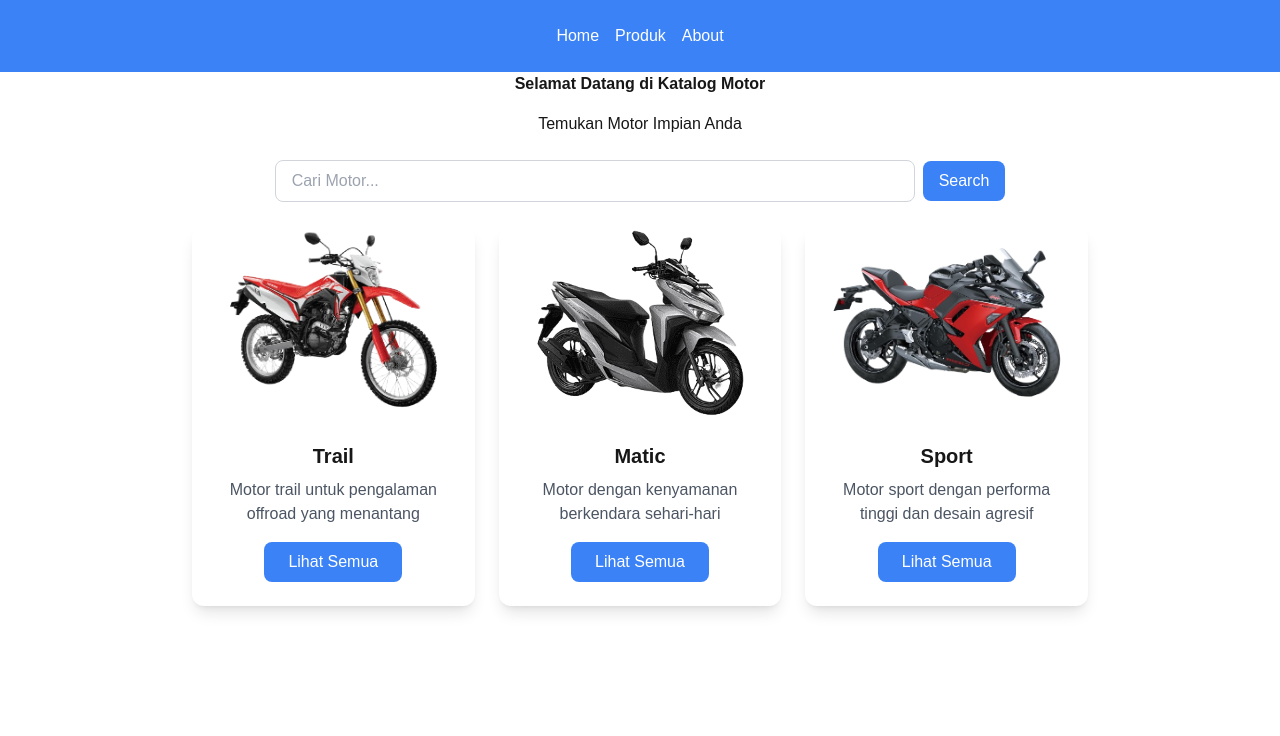
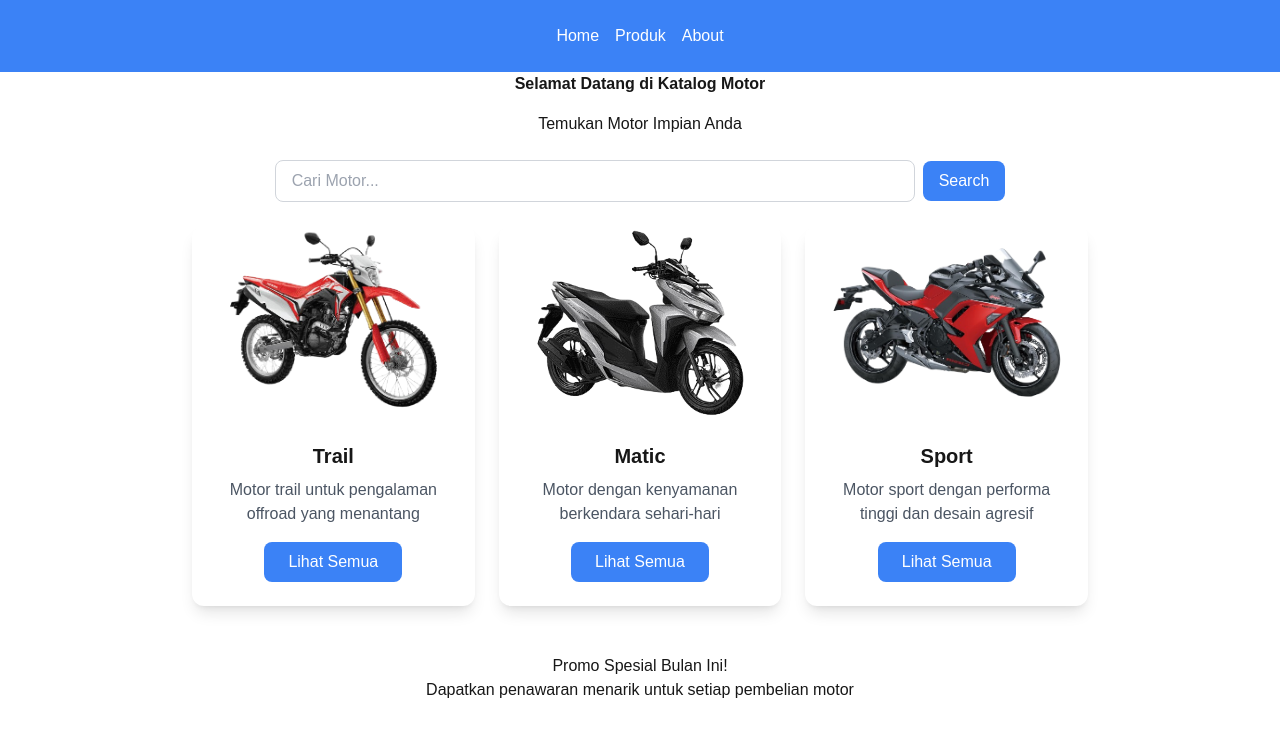
Before and after one commit to TriSasongko/GALACTRI, a Next.js app: page / in a window 1280 px wide. Shown: the top 736 px of the page. Built offline with nearby package versions, Linux system fonts and the light colour scheme.

Commit message:
tri: Menambahkan judul dan deskripsi promo

```diff
--- a/app/page.tsx
+++ b/app/page.tsx
@@ -77,6 +77,14 @@ export default function Home() {
           </div>
         </div>
       </div>
+
+      {/* Banner Promo */}
+      <div className="mt-12 mb-8">
+        <div>
+          <h2>Promo Spesial Bulan Ini!</h2>
+          <p>Dapatkan penawaran menarik untuk setiap pembelian motor</p>
+        </div>
+      </div>
     </div>
   );
 }
```
Also changed, not shown: 1 other file (tests, documents, lock files or other folders). Lines whose indentation alone changed are shown as unchanged.
